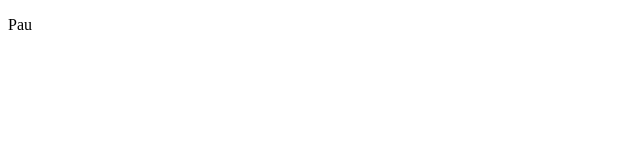
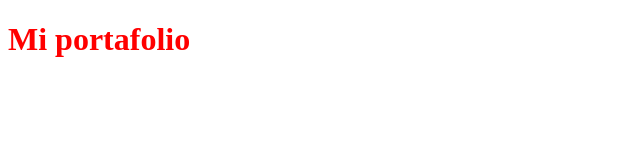
Before and after one commit to Paugdev/evaluacionPortafolio, a plain HTML site: page index.html in a window 1280 px wide. Shown: the whole page, without its empty margins (0-640 px from the left). Drawn offline with Linux system fonts and the light colour scheme.

Commit message:
se agrega estilo

```diff
--- a/assets/css/styles.css
+++ b/assets/css/styles.css
@@ -0,0 +1,3 @@
+h1{
+    color: red;
+}
--- a/index.html
+++ b/index.html
@@ -4,8 +4,9 @@
     <meta charset="UTF-8">
     <meta name="viewport" content="width=device-width, initial-scale=1.0">
     <title>Document</title>
+    <link rel="stylesheet" href="assets/css/styles.css">
 </head>
 <body>
-    <p>Pau</p>
+    <h1>Mi portafolio</h1>
 </body>
 </html>
```
